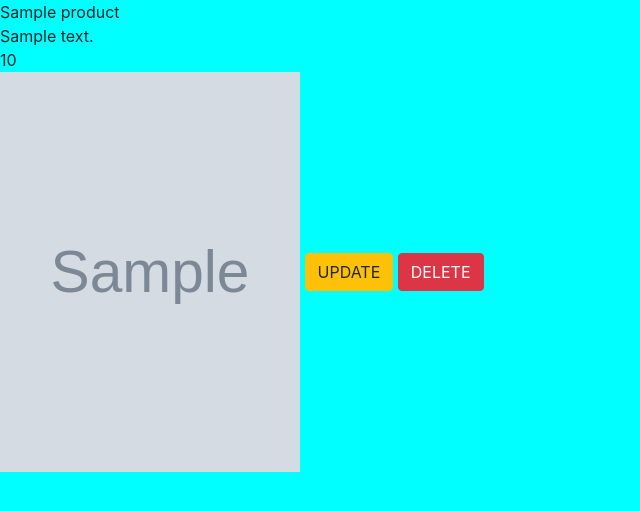
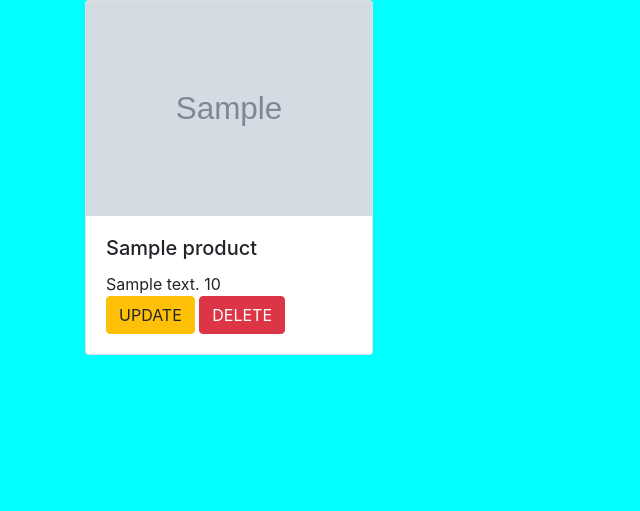
Before and after one commit to Vyshnavk03/python_project, a Django app: template templates/detail.html in a window 1280 px wide. Shown: the part 56-567 px from the top of the page, without its empty margins (0-640 px from the left). Run offline with Django 5.2, Linux system fonts and the light colour scheme; the template is opened without the code that fills it: most values are stand-ins (such as "Sample title", 1, 10 or a date in 2020); grey boxes marked "Sample" are stand-in pictures.

Commit message:
Fixed error code, completely working condition

```diff
--- a/templates/detail.html
+++ b/templates/detail.html
@@ -1,12 +1,25 @@
 {% extends 'base.html' %}
 {% block body %}
 
-{{product.name}}<br>
-{{product.desc}}<br>
-{{product.price}}<br>
-<img src="{{ product.img.url }}" alt="" width="300" height="400" >
-<a class ="btn btn-warning" href="{% url 'myapp:update' product.id %}">UPDATE</a>
-<a class ="btn btn-danger" href="{% url 'myapp:delete' product.id %}">DELETE</a>
+<div class="container">
+    <div class="row">
+
+        <div class="col-md-4">
+            <div class="card" style="width: 18rem;">
+                <img src="{{ product.img.url }}" class="card-img-top" alt="{{ i.name }}">
+                <div class="card-body">
+                    <h5 class="card-title">{{ product.name }}</h5>
+                    <p class="card-text">{{ product.desc }}
+                        {{product.price}}<br>
+
+                        <a class="btn btn-warning" href="{% url 'myapp:update' product.id %}">UPDATE</a>
+                        <a class="btn btn-danger" href="{% url 'myapp:delete' product.id %}">DELETE</a>
+                </div>
+            </div>
+        </div>
+
+    </div>
+</div>
 
 
 {% endblock %}
--- a/templates/home.html
+++ b/templates/home.html
@@ -3,7 +3,7 @@
 
 <!--<a href="/shop/{{i.id}}">{{i.name}}</a>-->
 <!--detail given below code means  that path of the code and before detail we given my app that is specified in urls if we have more that one detail name then we get confuse so add that in url and call here so get off confusion-->
-<!--<a href="{% url 'myapp:detail' i.id%}">{{i.name}}</a><br>-->
+
 <div class="container">
     <div class="row">
         {% for i in products %}
```
Also changed, not shown: media/images/Screenshot_32_aXZ5jFE.png (added).
